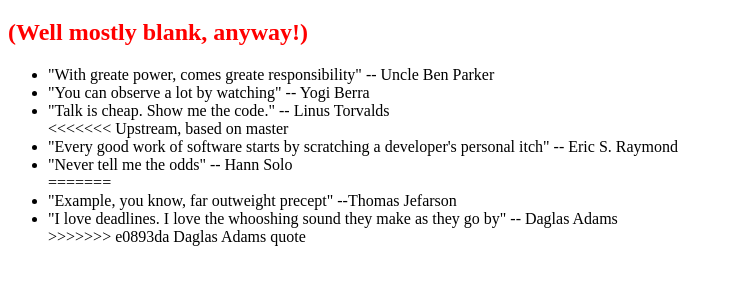
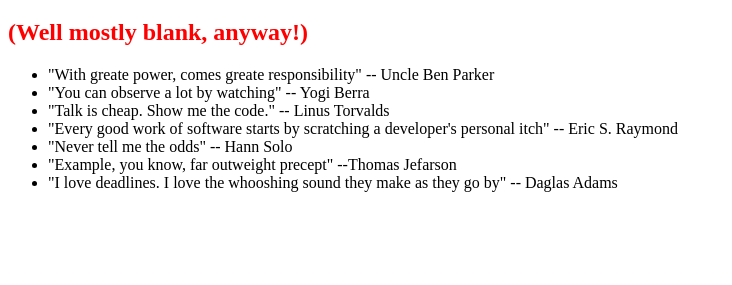
Before and after one commit to niwayaman/0main_openSAP_repo, a plain HTML site: page index.html in a window 1280 px wide. Shown: the part 61-346 px from the top of the page, without its empty margins (0-732 px from the left). Drawn offline with Linux system fonts and the light colour scheme.

```diff
--- a/index.html
+++ b/index.html
@@ -12,13 +12,10 @@
 			<li>"With greate power, comes greate responsibility" -- Uncle Ben Parker</li>
 			<li>"You can observe a lot by watching" -- Yogi Berra</li>
 			<li>"Talk is cheap. Show me the code." -- Linus Torvalds</li>
-<<<<<<< Upstream, based on master
 			<li>"Every good work of software starts by scratching a developer's personal itch" -- Eric S. Raymond</li>
 			<li>"Never tell me the odds" -- Hann Solo</li>
-=======
 			<li>"Example, you know, far outweight precept" --Thomas Jefarson</li>
 			<li>"I love deadlines. I love the whooshing sound they make as they go by" -- Daglas Adams</li>
->>>>>>> e0893da Daglas Adams quote
 		</ul>
 	</body>
 </html>
```
